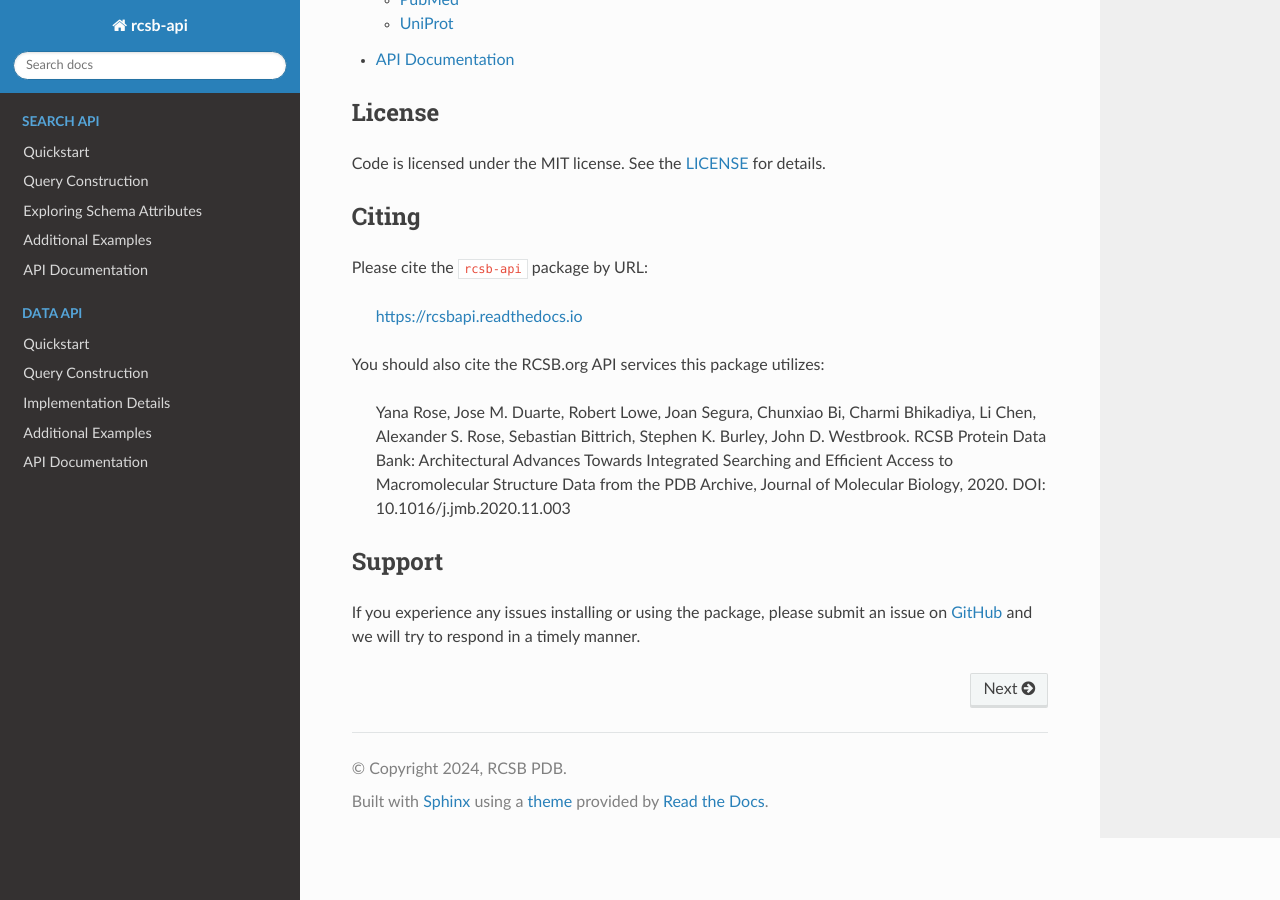
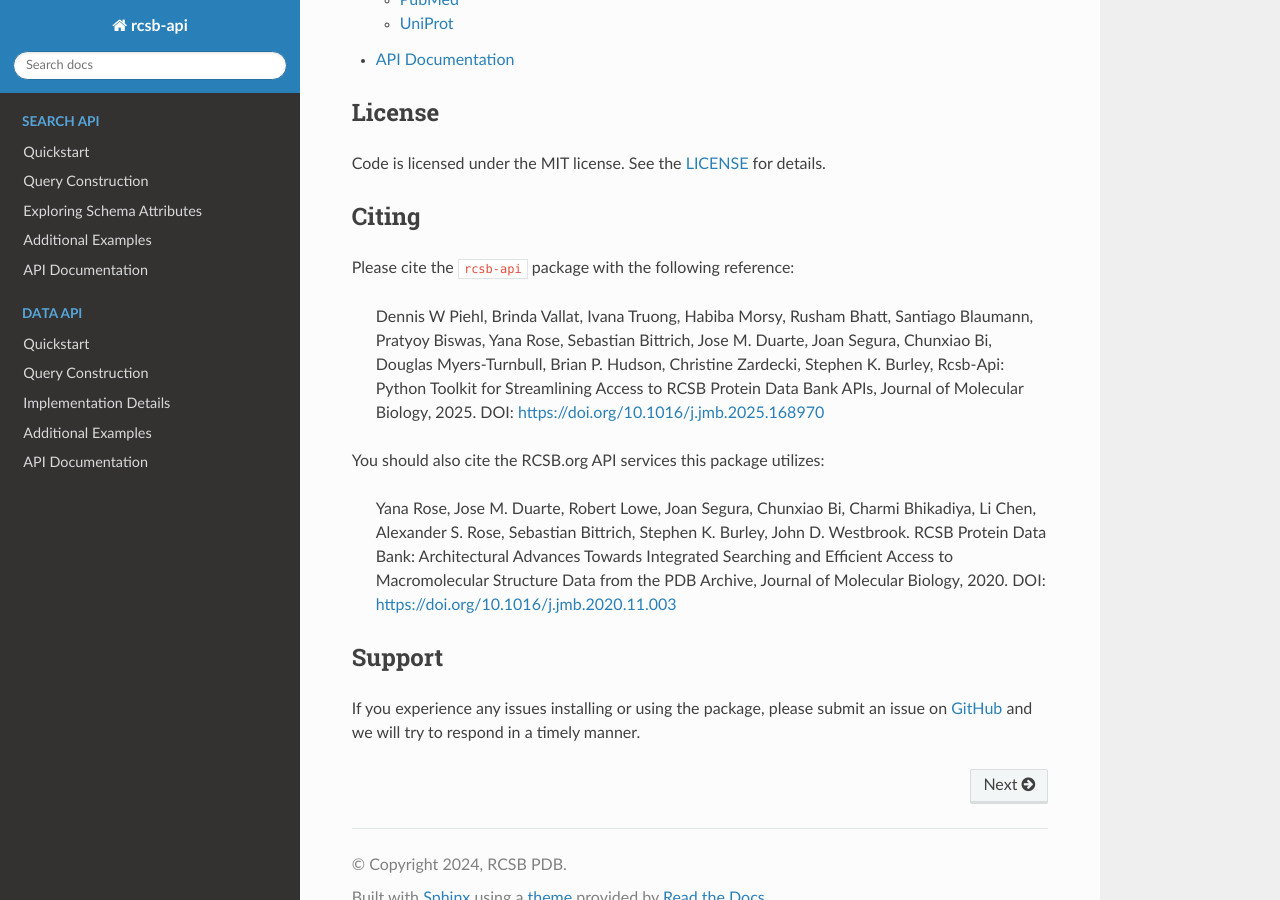
Before and after one commit to rcsb/py-rcsb-api, a Sphinx documentation site: the page built from docs/index.rst, in a window 1280 px wide and 900 px high, scrolled down 1876 px. Built offline with Sphinx 7.4.7 and the Read the Docs theme 3.1.0, drawn with Linux system fonts in a browser that asks for light colours.

```diff
--- a/docs/index.rst
+++ b/docs/index.rst
@@ -51,13 +51,13 @@ Code is licensed under the MIT license. See the
 Citing
 ------
 
-Please cite the ``rcsb-api`` package by URL:
+Please cite the ``rcsb-api`` package with the following reference:
 
-  https://rcsbapi.readthedocs.io
+  Dennis W Piehl, Brinda Vallat, Ivana Truong, Habiba Morsy, Rusham Bhatt, Santiago Blaumann, Pratyoy Biswas, Yana Rose, Sebastian Bittrich, Jose M. Duarte, Joan Segura, Chunxiao Bi, Douglas Myers-Turnbull, Brian P. Hudson, Christine Zardecki, Stephen K. Burley, Rcsb-Api: Python Toolkit for Streamlining Access to RCSB Protein Data Bank APIs, Journal of Molecular Biology, 2025. DOI: https://doi.org/10.1016/j.jmb.2025.168970
 
 You should also cite the RCSB.org API services this package utilizes:
 
-  Yana Rose, Jose M. Duarte, Robert Lowe, Joan Segura, Chunxiao Bi, Charmi Bhikadiya, Li Chen, Alexander S. Rose, Sebastian Bittrich, Stephen K. Burley, John D. Westbrook. RCSB Protein Data Bank: Architectural Advances Towards Integrated Searching and Efficient Access to Macromolecular Structure Data from the PDB Archive, Journal of Molecular Biology, 2020. DOI: 10.1016/j.jmb.2020.11.003
+  Yana Rose, Jose M. Duarte, Robert Lowe, Joan Segura, Chunxiao Bi, Charmi Bhikadiya, Li Chen, Alexander S. Rose, Sebastian Bittrich, Stephen K. Burley, John D. Westbrook. RCSB Protein Data Bank: Architectural Advances Towards Integrated Searching and Efficient Access to Macromolecular Structure Data from the PDB Archive, Journal of Molecular Biology, 2020. DOI: https://doi.org/10.1016/j.jmb.2020.11.003
 
 
 Support
```
Also changed, not shown: README.md (+3 -5 lines).
